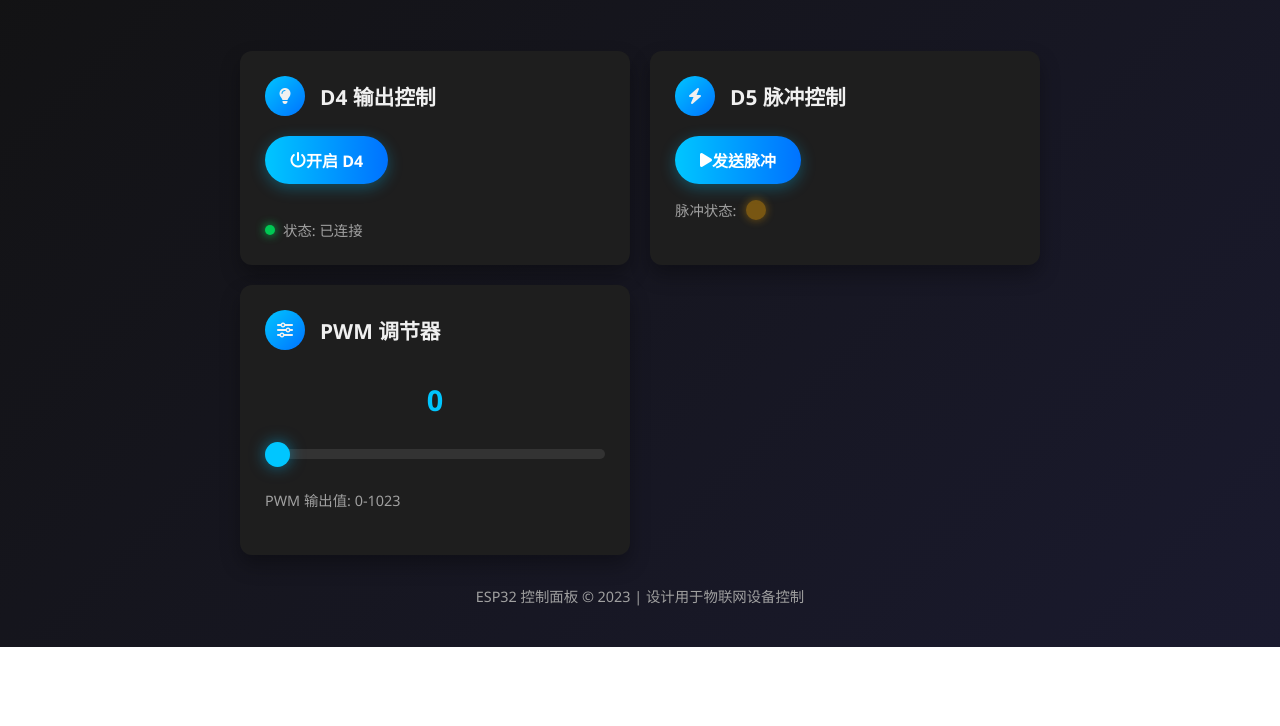
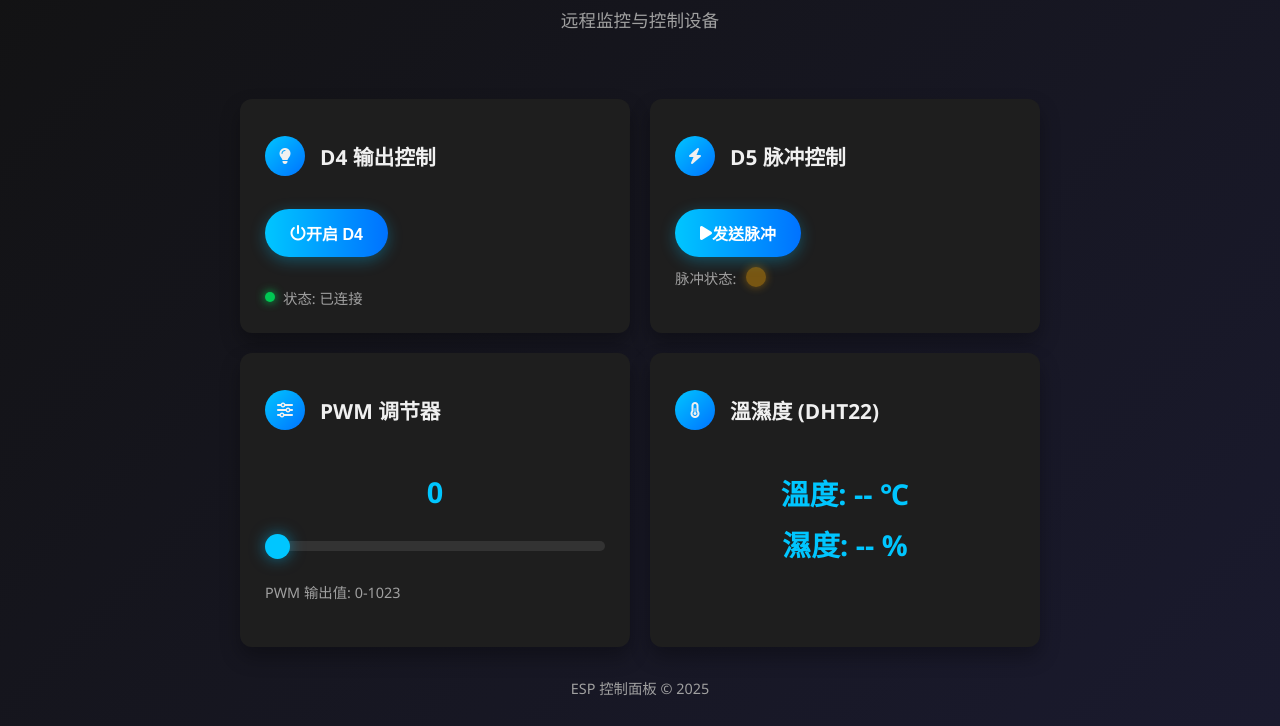
Before and after one commit to lizihong090/OF, a plain HTML site: page index.html in a window 1280 px wide. Shown: the part 153-879 px from the top of the page. Before the commit the page ends 800 px from the top, so only its background shows below. Drawn offline with Linux system fonts and the light colour scheme; no server answers.

Commit message:
Update index.html

```diff
--- a/index.html
+++ b/index.html
@@ -19,246 +19,53 @@
     --border-radius: 12px;
     --transition: all 0.3s ease;
   }
-
-  * {
-    margin: 0;
-    padding: 0;
-    box-sizing: border-box;
-    font-family: 'Segoe UI', Arial, sans-serif;
-  }
-
-  body {
-    background: linear-gradient(135deg, var(--dark-bg) 0%, #1a1a2e 100%);
-    color: var(--text-primary);
-    min-height: 100vh;
-    padding: 20px;
-    display: flex;
-    flex-direction: column;
-    align-items: center;
-    justify-content: center;
-  }
-
-  .container {
-    width: 100%;
-    max-width: 800px;
-    margin: 0 auto;
-  }
-
-  header {
-    text-align: center;
-    margin-bottom: 30px;
-    padding: 20px;
-  }
-
-  h1 {
-    font-size: 2.5rem;
-    margin-bottom: 10px;
-    background: linear-gradient(to right, var(--primary), var(--secondary));
-    -webkit-background-clip: text;
-    -webkit-text-fill-color: transparent;
-    text-shadow: 0 2px 10px rgba(0, 198, 255, 0.2);
-  }
-
-  .subtitle {
-    color: var(--text-secondary);
-    font-size: 1.1rem;
-  }
-
-  .dashboard {
-    display: grid;
-    grid-template-columns: repeat(auto-fit, minmax(300px, 1fr));
-    gap: 20px;
-    margin-bottom: 30px;
-  }
-
-  .card {
-    background: var(--card-bg);
-    border-radius: var(--border-radius);
-    padding: 25px;
-    box-shadow: 0 10px 20px rgba(0, 0, 0, 0.3);
-    transition: var(--transition);
-    display: flex;
-    flex-direction: column;
-  }
-
-  .card:hover {
-    transform: translateY(-5px);
-    box-shadow: 0 15px 30px rgba(0, 0, 0, 0.4);
-  }
-
-  .card-header {
-    display: flex;
-    align-items: center;
-    margin-bottom: 20px;
-  }
-
-  .card-icon {
-    width: 40px;
-    height: 40px;
-    background: linear-gradient(135deg, var(--primary), var(--secondary));
-    border-radius: 50%;
-    display: flex;
-    align-items: center;
-    justify-content: center;
-    margin-right: 15px;
-  }
-
-  .card-title {
-    font-size: 1.3rem;
-    font-weight: 600;
-  }
-
-  .control-group {
-    margin-bottom: 20px;
-  }
-
-  .btn {
-    padding: 12px 25px;
-    border: none;
-    border-radius: 50px;
-    font-size: 1rem;
-    font-weight: 600;
-    cursor: pointer;
-    transition: var(--transition);
-    display: flex;
-    align-items: center;
-    justify-content: center;
-  }
-
-  .btn-primary {
-    background: linear-gradient(to right, var(--primary), var(--secondary));
-    color: white;
-    box-shadow: 0 4px 15px rgba(0, 198, 255, 0.3);
-  }
-
-  .btn-primary:hover {
-    box-shadow: 0 6px 20px rgba(0, 198, 255, 0.4);
-    transform: translateY(-2px);
-  }
-
-  .btn-danger {
-    background: var(--danger);
-    color: white;
-    box-shadow: 0 4px 15px rgba(255, 61, 0, 0.3);
-  }
-
-  .btn-danger:hover {
-    box-shadow: 0 6px 20px rgba(255, 61, 0, 0.4);
-    transform: translateY(-2px);
-  }
-
-  .slider-container {
-    width: 100%;
-    margin: 15px 0;
-  }
-
-  .slider-value {
-    text-align: center;
-    font-size: 1.8rem;
-    font-weight: 700;
-    margin: 10px 0;
-    color: var(--primary);
-  }
-
-  .slider {
-    -webkit-appearance: none;
-    width: 100%;
-    height: 10px;
-    border-radius: 5px;
-    background: #333;
-    outline: none;
-    margin: 15px 0;
-  }
-
-  .slider::-webkit-slider-thumb {
-    -webkit-appearance: none;
-    appearance: none;
-    width: 25px;
-    height: 25px;
-    border-radius: 50%;
-    background: var(--primary);
-    cursor: pointer;
-    box-shadow: 0 0 15px rgba(0, 198, 255, 0.5);
-  }
-
-  .status-indicator {
-    display: flex;
-    align-items: center;
-    margin-top: 15px;
-    font-size: 0.9rem;
-    color: var(--text-secondary);
-  }
-
-  .status-dot {
-    width: 10px;
-    height: 10px;
-    border-radius: 50%;
-    margin-right: 8px;
-  }
-
-  .status-connected {
-    background: var(--success);
-    box-shadow: 0 0 10px var(--success);
-  }
-
-  .status-disconnected {
-    background: var(--danger);
-    box-shadow: 0 0 10px var(--danger);
-  }
-
-  .pulse-indicator {
-    width: 20px;
-    height: 20px;
-    border-radius: 50%;
-    margin-left: 10px;
-    background: var(--warning);
-    box-shadow: 0 0 10px var(--warning);
-    animation: pulse 2s infinite;
-  }
-
-  @keyframes pulse {
-    0% { opacity: 1; }
-    50% { opacity: 0.4; }
-    100% { opacity: 1; }
-  }
-
-  footer {
-    text-align: center;
-    margin-top: 30px;
-    color: var(--text-secondary);
-    font-size: 0.9rem;
-  }
-
-  @media (max-width: 768px) {
-    .dashboard {
-      grid-template-columns: 1fr;
-    }
-
-    h1 {
-      font-size: 2rem;
-    }
-  }
+  body { background: linear-gradient(135deg, var(--dark-bg) 0%, #1a1a2e 100%); color: var(--text-primary); font-family: 'Segoe UI', Arial, sans-serif; min-height: 100vh; padding: 20px; display:flex; flex-direction:column; align-items:center; justify-content:center;}
+  .container { width:100%; max-width:800px; margin:0 auto; }
+  header { text-align:center; margin-bottom:30px; padding:20px; }
+  h1 { font-size:2.5rem; background: linear-gradient(to right, var(--primary), var(--secondary)); -webkit-background-clip: text; -webkit-text-fill-color: transparent; text-shadow:0 2px 10px rgba(0,198,255,0.2);}
+  .subtitle { color: var(--text-secondary); font-size:1.1rem;}
+  .dashboard { display:grid; grid-template-columns: repeat(auto-fit, minmax(300px,1fr)); gap:20px; margin-bottom:30px;}
+  .card { background: var(--card-bg); border-radius: var(--border-radius); padding:25px; box-shadow:0 10px 20px rgba(0,0,0,0.3); transition:var(--transition); display:flex; flex-direction:column;}
+  .card:hover { transform: translateY(-5px); box-shadow:0 15px 30px rgba(0,0,0,0.4);}
+  .card-header { display:flex; align-items:center; margin-bottom:20px; }
+  .card-icon { width:40px; height:40px; background: linear-gradient(135deg, var(--primary), var(--secondary)); border-radius:50%; display:flex; align-items:center; justify-content:center; margin-right:15px; }
+  .card-title { font-size:1.3rem; font-weight:600;}
+  .control-group { margin-bottom:20px; }
+  .btn { padding:12px 25px; border:none; border-radius:50px; font-size:1rem; font-weight:600; cursor:pointer; display:flex; align-items:center; justify-content:center; transition:var(--transition);}
+  .btn-primary { background: linear-gradient(to right, var(--primary), var(--secondary)); color:white; box-shadow:0 4px 15px rgba(0,198,255,0.3);}
+  .btn-primary:hover { box-shadow:0 6px 20px rgba(0,198,255,0.4); transform:translateY(-2px);}
+  .btn-danger { background: var(--danger); color:white; box-shadow:0 4px 15px rgba(255,61,0,0.3);}
+  .btn-danger:hover { box-shadow:0 6px 20px rgba(255,61,0,0.4); transform:translateY(-2px);}
+  .slider-container { width:100%; margin:15px 0;}
+  .slider-value { text-align:center; font-size:1.8rem; font-weight:700; margin:10px 0; color:var(--primary);}
+  .slider { -webkit-appearance:none; width:100%; height:10px; border-radius:5px; background:#333; outline:none; margin:15px 0; }
+  .slider::-webkit-slider-thumb { -webkit-appearance:none; appearance:none; width:25px; height:25px; border-radius:50%; background:var(--primary); cursor:pointer; box-shadow:0 0 15px rgba(0,198,255,0.5);}
+  .status-indicator { display:flex; align-items:center; margin-top:10px; font-size:0.9rem; color:var(--text-secondary);}
+  .status-dot { width:10px; height:10px; border-radius:50%; margin-right:8px;}
+  .status-connected { background: var(--success); box-shadow:0 0 10px var(--success);}
+  .status-disconnected { background: var(--danger); box-shadow:0 0 10px var(--danger);}
+  .pulse-indicator { width:20px; height:20px; border-radius:50%; margin-left:10px; background: var(--warning); box-shadow:0 0 10px var(--warning); animation:pulse 2s infinite;}
+  @keyframes pulse {0%{opacity:1;}50%{opacity:0.4;}100%{opacity:1;}}
+  footer { text-align:center; margin-top:30px; color:var(--text-secondary); font-size:0.9rem;}
+  @media (max-width:768px){.dashboard{grid-template-columns:1fr;} h1{font-size:2rem;}}
 </style>
 </head>
 <body>
 <div class="container">
   <header>
-      <h1>ESP32 智能控制面板</h1>
-      <p class="subtitle">远程监控与控制您的设备</p>
+    <h1>ESP 控制面板</h1>
+    <p class="subtitle">远程监控与控制设备</p>
   </header>
 
   <div class="dashboard">
+    <!-- D4 控制 -->
     <div class="card">
       <div class="card-header">
-          <div class="card-icon">
-            <i class="fas fa-lightbulb"></i>
-          </div>
+        <div class="card-icon"><i class="fas fa-lightbulb"></i></div>
         <h2 class="card-title">D4 输出控制</h2>
       </div>
       <div class="control-group">
-          <button id="d4Btn" class="btn btn-primary">
-            <i class="fas fa-power-off"></i> 开启 D4
-          </button>
+        <button id="d4Btn" class="btn btn-primary"><i class="fas fa-power-off"></i> 开启 D4</button>
       </div>
       <div class="status-indicator">
         <div class="status-dot status-connected"></div>
@@ -266,29 +73,22 @@
       </div>
     </div>
 
+    <!-- D5 脈衝 -->
     <div class="card">
       <div class="card-header">
-          <div class="card-icon">
-            <i class="fas fa-bolt"></i>
-          </div>
+        <div class="card-icon"><i class="fas fa-bolt"></i></div>
         <h2 class="card-title">D5 脉冲控制</h2>
       </div>
       <div class="control-group">
-          <button id="d5Btn" class="btn btn-primary">
-            <i class="fas fa-play"></i> 发送脉冲
-          </button>
-          <div class="status-indicator">
-            <span>脉冲状态: </span>
-            <div class="pulse-indicator"></div>
-          </div>
+        <button id="d5Btn" class="btn btn-primary"><i class="fas fa-play"></i> 发送脉冲</button>
+        <div class="status-indicator"><span>脉冲状态:</span><div class="pulse-indicator"></div></div>
       </div>
     </div>
 
+    <!-- PWM 控制 -->
     <div class="card">
       <div class="card-header">
-          <div class="card-icon">
-            <i class="fas fa-sliders-h"></i>
-          </div>
+        <div class="card-icon"><i class="fas fa-sliders-h"></i></div>
         <h2 class="card-title">PWM 调节器</h2>
       </div>
       <div class="control-group">
@@ -296,16 +96,24 @@
         <div class="slider-container">
           <input type="range" id="pwmSlider" class="slider" min="0" max="1023" value="0">
         </div>
-          <div class="status-indicator">
-            <span>PWM 输出值: 0-1023</span>
+        <div class="status-indicator"><span>PWM 输出值: 0-1023</span></div>
       </div>
+    </div>
+
+    <!-- DHT22 溫濕度 -->
+    <div class="card">
+      <div class="card-header">
+        <div class="card-icon"><i class="fas fa-thermometer-half"></i></div>
+        <h2 class="card-title">溫濕度 (DHT22)</h2>
+      </div>
+      <div class="control-group">
+        <div class="slider-value">溫度: <span id="tempVal">--</span> ℃</div>
+        <div class="slider-value">濕度: <span id="humVal">--</span> %</div>
       </div>
     </div>
   </div>
 
-    <footer>
-      <p>ESP32 控制面板 &copy; 2023 | 设计用于物联网设备控制</p>
-    </footer>
+  <footer>ESP 控制面板 &copy; 2025</footer>
 </div>
 
 <script type="module">
@@ -319,8 +127,8 @@ const firebaseConfig = {
   databaseURL: "https://of11-bf42c-default-rtdb.firebaseio.com",
   projectId: "of11-bf42c",
   storageBucket: "of11-bf42c.appspot.com",
-  messagingSenderId: "933992597092",
-  appId: "1:933992597092:web:d53c1b037855828cc34171"
+  messagingSenderId: "你的ID",
+  appId: "你的ID"
 };
 
 const app = initializeApp(firebaseConfig);
@@ -331,6 +139,8 @@ const d4Btn = document.getElementById("d4Btn");
 const d5Btn = document.getElementById("d5Btn");
 const pwmSlider = document.getElementById("pwmSlider");
 const pwmVal = document.getElementById("pwmVal");
+const tempVal = document.getElementById("tempVal");
+const humVal = document.getElementById("humVal");
 
 // 監聽 Firebase 更新
 onValue(statusRef, (snapshot) => {
@@ -339,6 +149,8 @@ onValue(statusRef, (snapshot) => {
   d4Btn.className = data.ledD4 ? 'btn btn-danger' : 'btn btn-primary';
   pwmSlider.value = data.pwm || 0;
   pwmVal.textContent = data.pwm || 0;
+  tempVal.textContent = data.temp !== undefined ? data.temp : '--';
+  humVal.textContent = data.hum !== undefined ? data.hum : '--';
 });
 
 // D4 開關
@@ -352,13 +164,9 @@ d4Btn.addEventListener("click", () => {
 
 // D5 脈衝
 d5Btn.addEventListener("click", () => {
-  // 添加视觉反馈
   d5Btn.innerHTML = '<i class="fas fa-sync-alt fa-spin"></i> 发送中...';
   d5Btn.disabled = true;
-
   update(statusRef, { ledD5: 1 });
-
-  // 2秒后恢复按钮状态
   setTimeout(() => {
     d5Btn.innerHTML = '<i class="fas fa-play"></i> 发送脉冲';
     d5Btn.disabled = false;
```
Lines whose indentation alone changed are shown as unchanged.
